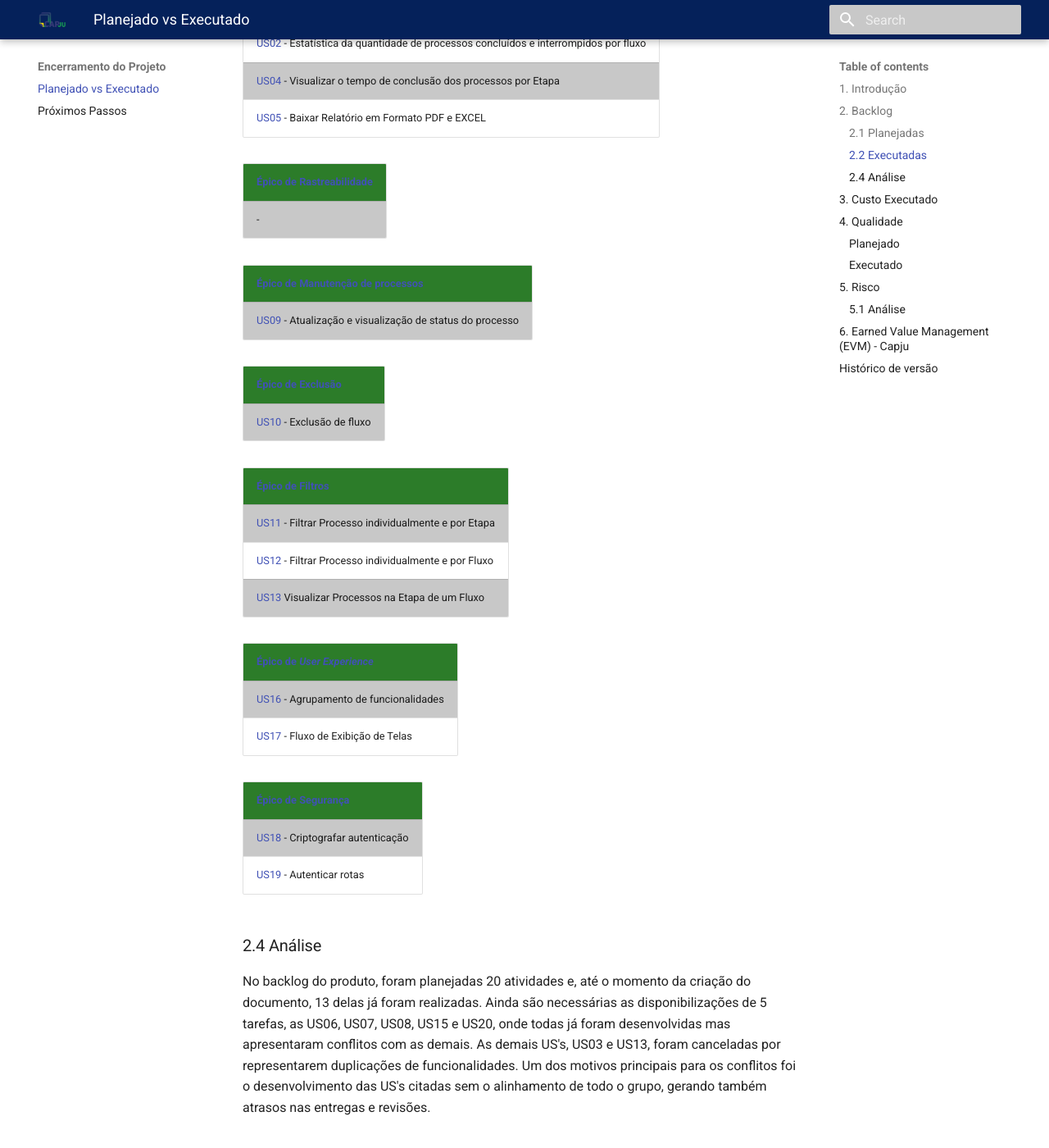
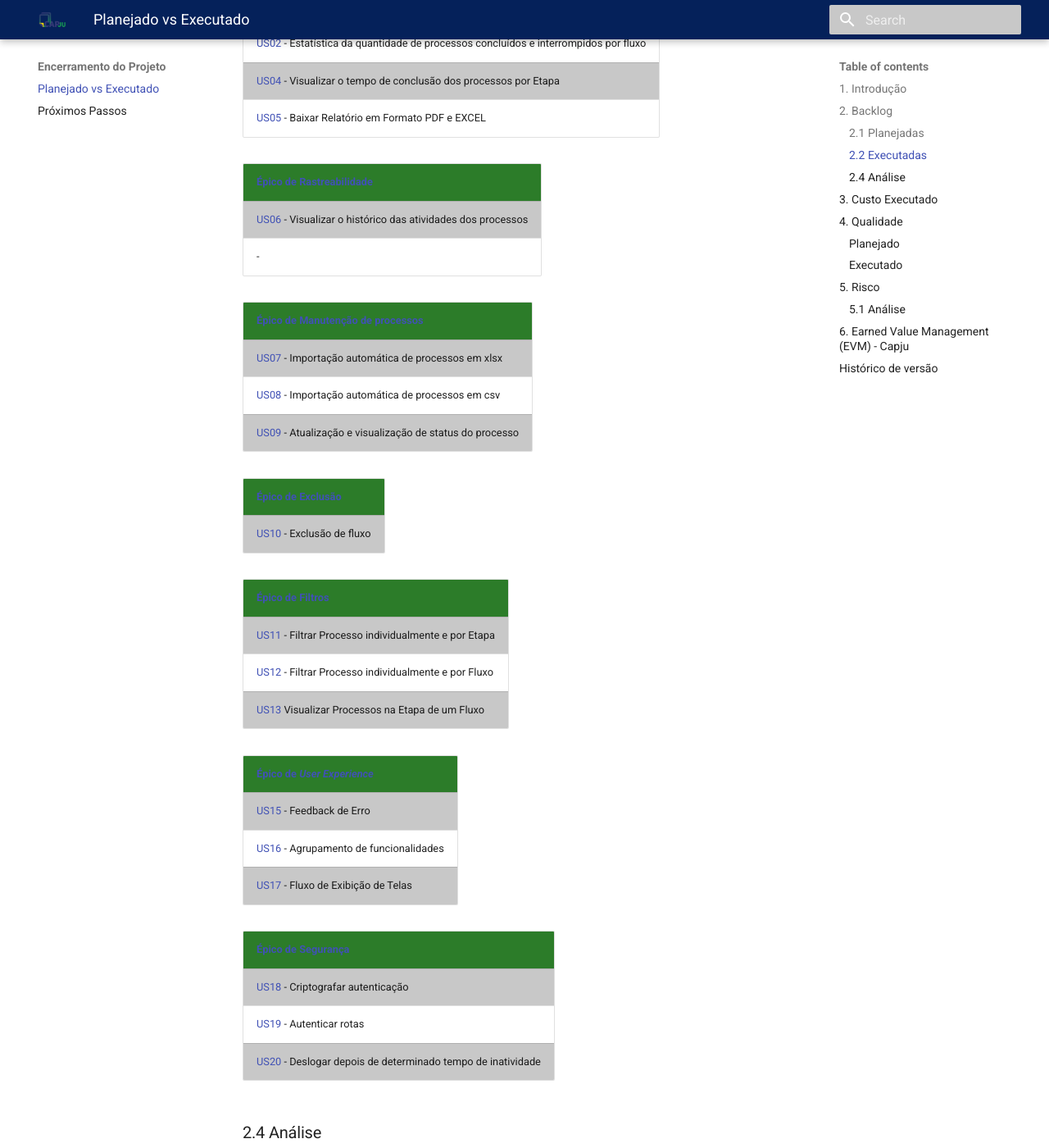
Before and after one commit to fga-eps-mds/2023-2-CAPJu-Doc, an MkDocs documentation site: the page built from docs/encerramento-projeto/planejadovsexecutado.md, in a window 1280 px wide and 1400 px high, scrolled down 2122 px. Shown: the whole window at 82% size. Built offline with MkDocs 1.6.1 and Material for MkDocs 9.7.7, drawn with Linux system fonts in a browser that asks for light colours; some of the changed text lies outside the part shown.

Commit message:
Atualizando documento de 'planejado VS executado'
Co-authored-by: Brenda Santos <brendasantosv.bs@gmail.com>

```diff
--- a/docs/encerramento-projeto/planejadovsexecutado.md
+++ b/docs/encerramento-projeto/planejadovsexecutado.md
@@ -60,10 +60,13 @@ O documento presente tem como objetivo realizar a análise comparativa entre o p
 
 | [Épico de Rastreabilidade](https://github.com/fga-eps-mds/2023-2-CAPJu-Doc/issues/27) |
 | -- |
+| [US06](https://github.com/fga-eps-mds/2023-2-CAPJu-Doc/issues/21) - Visualizar o histórico das atividades dos processos |
 | - |
 
 | [Épico de Manutenção de processos](https://github.com/fga-eps-mds/2023-2-CAPJu-Doc/issues/18) |
 | -- |
+| [US07](https://github.com/fga-eps-mds/2023-2-CAPJu-Doc/issues/12) - Importação automática de processos em xlsx |
+| [US08](https://github.com/fga-eps-mds/2023-2-CAPJu-Doc/issues/17) - Importação automática de processos em csv |
 | [US09](https://github.com/fga-eps-mds/2023-2-CAPJu-Doc/issues/19) - Atualização e visualização de status do processo |
 
 | [Épico de Exclusão](https://github.com/fga-eps-mds/2023-2-CAPJu-Doc/issues/24) |
@@ -78,6 +81,7 @@ O documento presente tem como objetivo realizar a análise comparativa entre o p
 
 | [Épico de _User Experience_](https://github.com/fga-eps-mds/2023-2-CAPJu-Doc/issues/30) |
 | -- |
+| [US15](https://github.com/fga-eps-mds/2023-2-CAPJu-Doc/issues/8) - Feedback de Erro |
 | [US16](https://github.com/fga-eps-mds/2023-2-CAPJu-Doc/issues/13) - Agrupamento de funcionalidades |
 | [US17](https://github.com/fga-eps-mds/2023-2-CAPJu-Doc/issues/16) - Fluxo de Exibição de Telas |
 
@@ -85,6 +89,7 @@ O documento presente tem como objetivo realizar a análise comparativa entre o p
 | -- |
 | [US18](https://github.com/fga-eps-mds/2023-2-CAPJu-Doc/issues/5) - Criptografar autenticação |
 | [US19](https://github.com/fga-eps-mds/2023-2-CAPJu-Doc/issues/9) - Autenticar rotas |
+| [US20](https://github.com/fga-eps-mds/2023-2-CAPJu-Doc/issues/15) - Deslogar depois de determinado tempo de inatividade |
 
 ### 2.4 Análise
 
@@ -92,7 +97,7 @@ No backlog do produto, foram planejadas 20 atividades e, até o momento da cria
 
 ## 3. [Custo Executado](https://fga-eps-mds.github.io/2023-2-CAPJu-Doc/projeto/custos/)
 
-<iframe src="https://docs.google.com/spreadsheets/d/e/2PACX-1vTbD2DwwjAygCwPCsd7I-AycToezyulfixxfw_gS83_5o46xuReeyShzSJbqY-8DRnvAKaR76DZw7La/pubhtml?gid=1753308534&amp;single=true&amp;widget=true&amp;headers=false" style="width: 500px; height: 300px; border: none;border-radius: 10px;box-shadow: 0 0 10px rgba(0, 0, 0, 0.2);"></iframe>
+<iframe src="https://docs.google.com/spreadsheets/d/e/2PACX-1vTbD2DwwjAygCwPCsd7I-AycToezyulfixxfw_gS83_5o46xuReeyShzSJbqY-8DRnvAKaR76DZw7La/pubhtml?gid=1753308534&amp;single=true&amp;widget=true&amp;headers=false" style="width: 600px; height: 300px; border: none;border-radius: 10px;box-shadow: 0 0 10px rgba(0, 0, 0, 0.2);"></iframe>
 
 
 ## 4. Qualidade
@@ -123,3 +128,4 @@ No início do projeto, vários membros de MDS enfrentaram dificuldades com a con
 | Data  | Versão | Descrição | Autor(es) |
 | :--: | :--: | :--: | :--: |
 | 11/12/2023 | 1.0  | Criação da página de documentação dos planejados vs executados | Brenda Santos e Washington Bispo|
+| 20/12/2023 | 1.1  | Adição de novas US's que foram implentadas | Brenda Santos e Washington Bispo|
```
